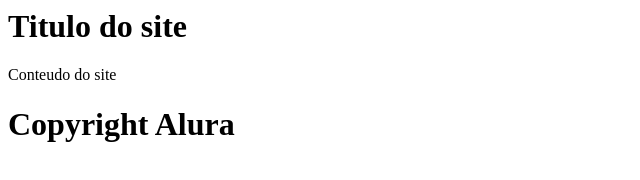
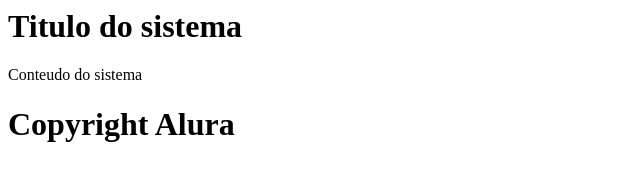
Before and after one commit to QualquerCoiso/curso-git, a plain HTML site: page index.html in a window 1280 px wide. Shown: the whole page, without its empty margins (0-640 px from the left). Drawn offline with Linux system fonts and the light colour scheme.

Commit message:
site vira sistema

```diff
--- a/index.html
+++ b/index.html
@@ -4,10 +4,10 @@
   </head>
   <body>
     <h1>
-		Titulo do site
+		Titulo do sistema
 	</h1>
     <div>
-		Conteudo do site
+		Conteudo do sistema
     </div>
     <h1>
 		Copyright Alura
```
